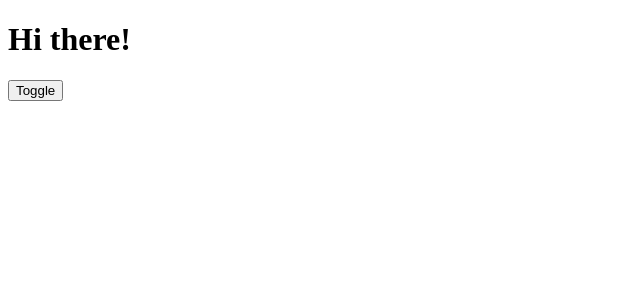
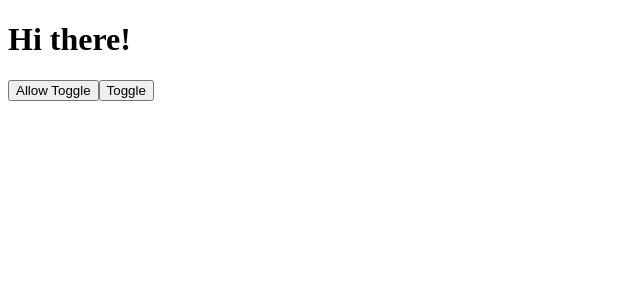
Before and after one commit to exemplar-codes/react-working-and-optimizations, a React (Create React App) app: page / in a window 1280 px wide. Shown: the top 300 px of the page, without its empty margins (0-640 px from the left). Built offline with nearby package versions, Linux system fonts and the light colour scheme.

Commit message:
Demonstrate useCallback fail without dependency

```diff
--- a/src/App.jsx
+++ b/src/App.jsx
@@ -1,17 +1,25 @@
-import { useState } from "react";
+import React, { useState, useCallback } from "react";
 import Button from "./Button";
 
 function App() {
   const [showParagraph, setShowParagraph] = useState(false);
+  const [allowToggle, setAllowToggle] = useState(false);
 
-  const toggleParagraphHandler = () =>
-    setShowParagraph((prevShowParagraph) => !prevShowParagraph);
+  const toggleParagraphHandler = useCallback(() => {
+    if (allowToggle)
+      setShowParagraph((prevShowParagraph) => !prevShowParagraph);
+  }, []);
+
+  const allowToggleHandler = () => setAllowToggle((prev) => !prev);
 
   return (
     <div>
       <h1>Hi there!</h1>
+      <Button onClick={allowToggleHandler}>
+        {allowToggle ? "Disallow" : "Allow"} Toggle
+      </Button>
       {showParagraph && <p>This is new!</p>}
-      <Button toggleParagraphHandler={toggleParagraphHandler} />
+      <Button onClick={toggleParagraphHandler}>Toggle</Button>
     </div>
   );
 }
--- a/src/Button.jsx
+++ b/src/Button.jsx
@@ -2,7 +2,7 @@ import React from "react";
 
 const Child = React.memo((props) => {
   console.log("Button Ran");
-  return <button onClick={props.toggleParagraphHandler}>Toggle</button>;
+  return <button onClick={props.onClick}>{props.children}</button>;
 });
 
 export default Child;
```
Also changed, not shown: src/x.js (added, +11 -0 lines).
